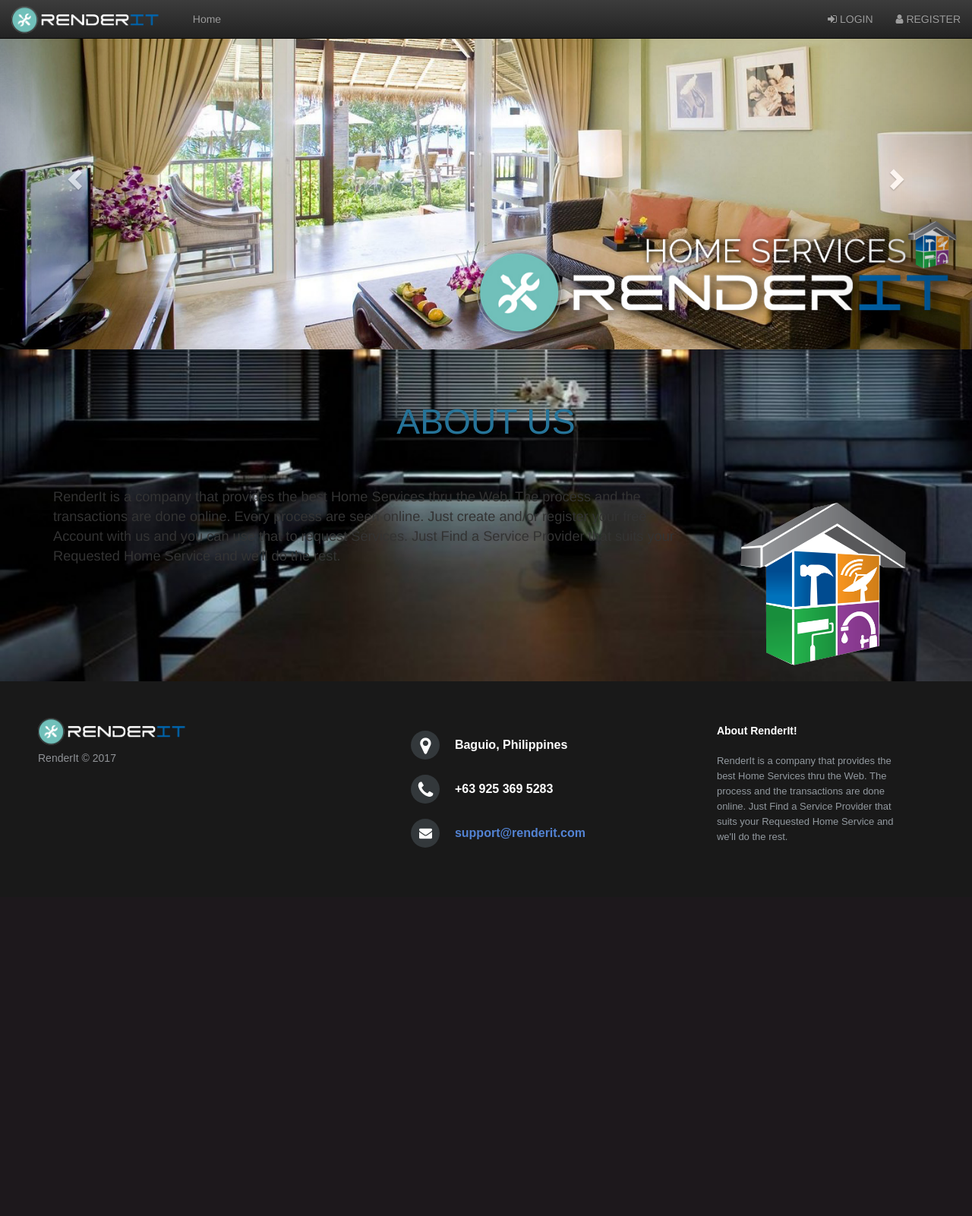
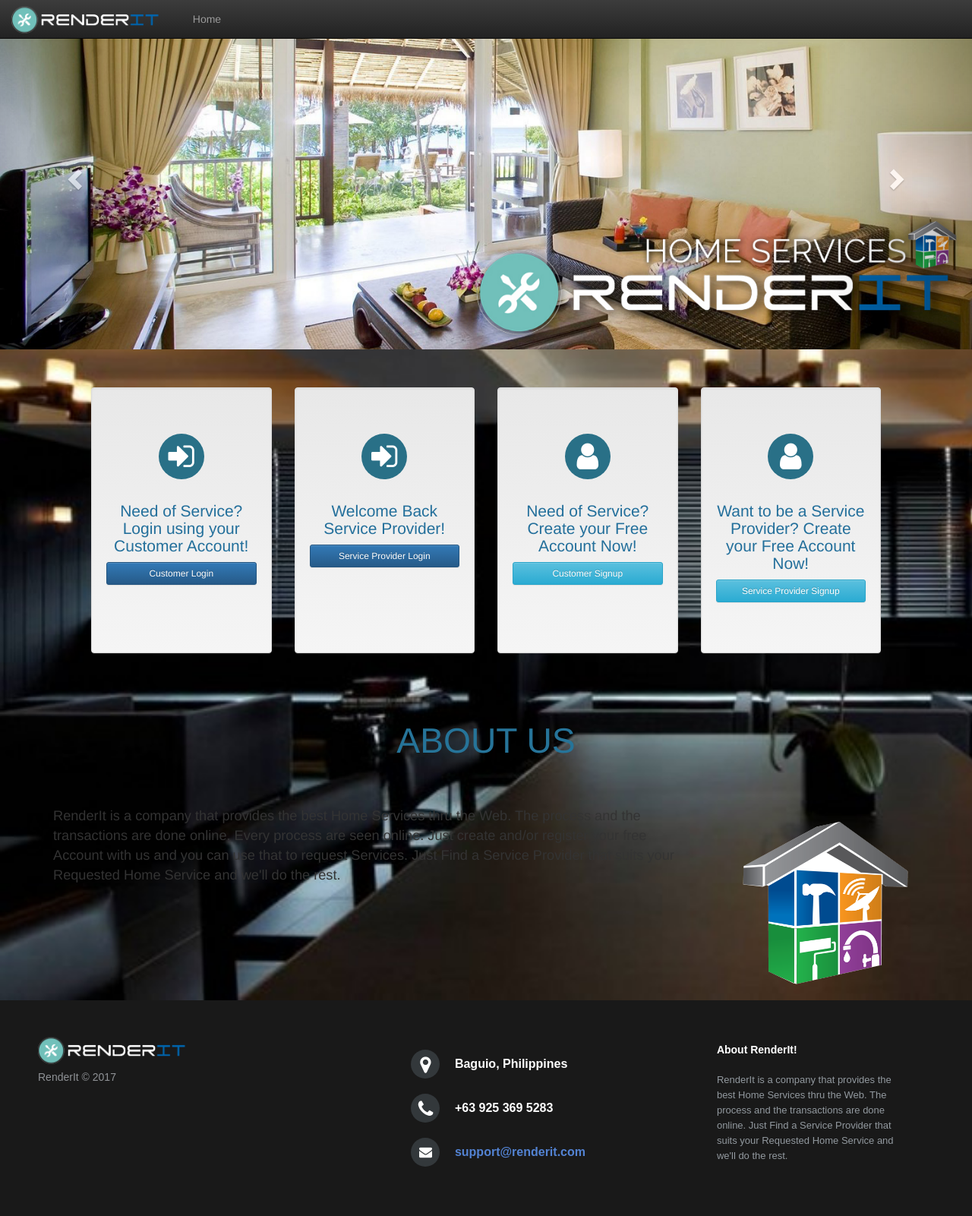
Before and after one commit to jamesabalos/WebTech-Lab-Finals, a PHP site: page / in a window 1280 px wide. Shown: the whole page at 76% size. Before the commit the page ends 1116 px from the top, so only its background shows below. Run offline with PHP 8.4, Linux system fonts and the light colour scheme; some libraries are stand-ins or nearby versions.

Commit message:
Placed the register and sign in of the main login page to the body

```diff
--- a/AdminModule/index.html
+++ b/AdminModule/index.html
@@ -39,19 +39,6 @@
             </ul>
 
             <ul class="nav navbar-nav navbar-right">
-              <li class="dropdown"><a class="dropdown-toggle" data-toggle="dropdown" href="#"><span class="fa fa-sign-in"></span> LOGIN </a>
-                <ul class="dropdown-menu">
-                    <li><button class="btn btn btn-secondary btn-sm btn-block" type="button" data-toggle="modal" data-target="#HOlogin">Customer Login</button></li>
-                    <li><button class="btn btn btn-secondary btn-sm btn-block" type="button" data-toggle="modal" data-target="#SPlogin">Service Provider Login</button></li>
-                </ul>
-              </li>
-
-              <li class="dropdown"><a class="dropdown-toggle" data-toggle="dropdown" href="#"><span class="fa fa-user"></span>  REGISTER</a>
-                <ul class="dropdown-menu">
-                    <li><button class="btn btn btn-secondary btn-sm btn-block" type="button" data-toggle="modal" data-target="#HORegistration">Customer Signup</button></li>
-                    <li><button class="btn btn btn-secondary btn-sm btn-block" type="button" data-toggle="modal" data-target="#SPRegistration">Service Provider Signup</button></li>
-                </ul>
-              </li>
 
             </ul>
           </div>
@@ -191,13 +178,45 @@
     </div>
 
     <div class="container">
+
+      <div class="row titleRow text-center">
+        <div class="col-md-3">
+          <div class="well TitleAdmin">
+            <i class="fa fa-sign-in reg"></i>
+            <h2 class="titleButton">Need of Service? Login using your Customer Account!</h2>
+            <button class="btn btn btn-primary btn-sm btn-block" type="button" data-toggle="modal" data-target="#HOlogin">Customer Login</button>
+          </div>
+        </div>
+        <div class="col-md-3">
+          <div class="well TitleAdmin">
+            <i class="fa fa-sign-in reg"></i>
+            <h2 class="titleButton">Welcome Back Service Provider!</h2>
+            <button class="btn btn btn-primary btn-sm btn-block " type="button" data-toggle="modal" data-target="#SPlogin">Service Provider Login</button>
+          </div>
+        </div>
+        <div class="col-md-3">
+          <div class="well TitleAdmin">
+            <i class="fa fa-user reg"></i>
+            <h2 class="titleButton">Need of Service? Create your Free Account Now!</h2>
+            <button class="btn btn btn-info btn-sm btn-block" type="button" data-toggle="modal" data-target="#HORegistration">Customer Signup</button>
+          </div>
+        </div>
+        <div class="col-md-3">
+          <div class="well TitleAdmin">
+            <i class="fa fa-user reg"></i>
+            <h2 class="titleButton">Want to be a Service Provider? Create your Free Account Now!</h2>
+            <button class="btn btn btn-info btn-sm btn-block " type="button" data-toggle="modal" data-target="#SPRegistration">Service Provider Signup</button>
+          </div>
+        </div>
+      </div>
+
       <div class="row">
         <h1 class="text-center headingHome">ABOUT US</h1>
         <div class="col-sm-9">
           <p class="headingParagraph">RenderIt is a company that provides the best Home Services thru the Web. The process and the transactions are done online. Every process are seen online. Just create and/or register your free Account with us and you can use that to request Services. Just Find a Service Provider that suits your Requested Home Service and we'll do the rest.</p>
         </div>
         <div class="col-sm-3">
-          <img class="img-responsive" src="public/images/House.png">
+          <img class="img-responsive center-block" src="public/images/House.png">
         </div>
       </div>
     </div>
--- a/AdminModule/public/css/style.css
+++ b/AdminModule/public/css/style.css
@@ -34,7 +34,7 @@
 }
 }
 h1.headingHome{
-	padding: 50px;
+	padding-bottom: 50px;
 	color: #267499;
 	font-size: 3.3em;
 }
@@ -47,3 +47,28 @@ p.headingParagraph{
 .adminStylePaddingTop{
 	margin-top: 100px !important;
 }
+h2.titleButton{
+	font-size: 1.5em !important;
+	color: #236f9b;
+}
+.TitleAdmin{
+	height: 350px;
+	padding-top: 50px;
+	padding-bottom: 50px;
+}
+.titleRow{
+	padding: 50px;
+}
+
+i.reg{
+	background-color:  #297087;
+	color: #ffffff;
+	font-size: 40px;
+	width: 60px;
+	height: 60px;
+	border-radius: 50%;
+	text-align: center;
+	line-height: 60px;
+	margin: 10px 15px;
+	vertical-align: middle;
+}
```
Also changed, not shown: AdminModule/favicon.ico (added).
